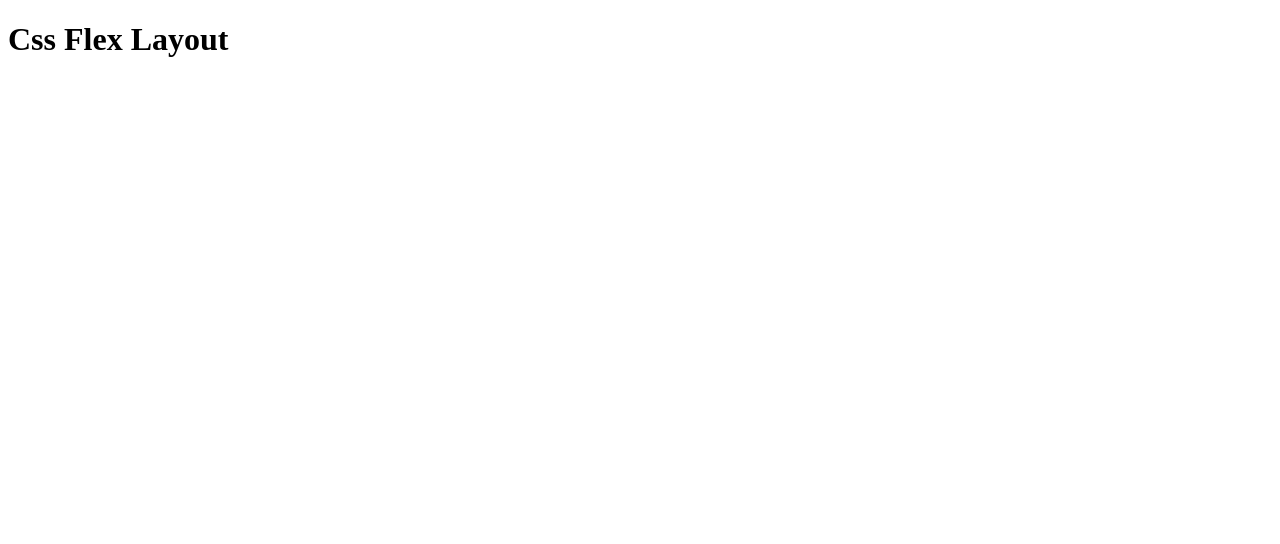
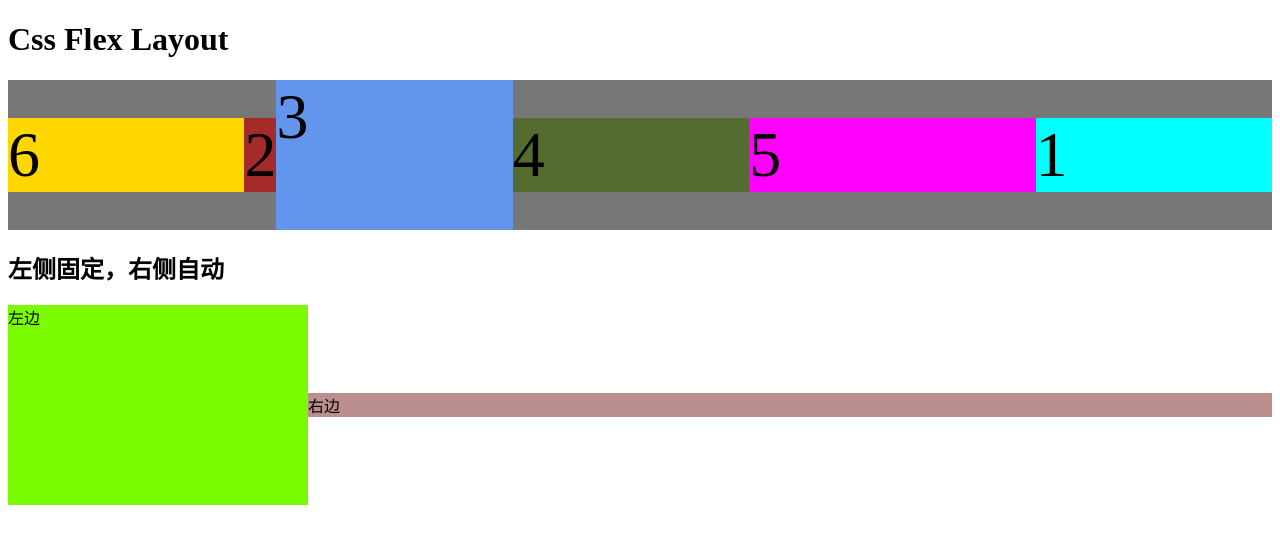
Before and after one commit to nieGX/front-end, a plain HTML site: page css/layout/flex.html in a window 1280 px wide. Drawn offline with Linux system fonts and the light colour scheme.

Commit message:
Day5 Flex Layout

```diff
--- /dev/null
+++ b/css/layout/18-Challenge5.css
@@ -0,0 +1,23 @@
+.container {
+    width: 1000px;
+}
+
+/* flex容器 */
+.flex-box {
+    display: flex;
+    justify-content: space-between;
+    align-items: center;
+    gap: 60px;
+}
+
+/* 价格发货flex容器 */
+.flex-box-title {
+    display: flex;
+    align-items: center;
+    justify-content: space-between;
+}
+
+/* items */
+.flex-item {
+    flex: 1;
+}
--- a/css/layout/flex.css
+++ b/css/layout/flex.css
@@ -0,0 +1,97 @@
+/* 现代网页布局：flex布局 */
+.container {
+    background-color: #777;
+    height: 150px;
+    /* 设置为flex布局，此时元素称为flex容器 */
+    display: flex;
+
+    /* flex容器属性 */
+    /* 1.设置主轴：默认row横向轴 */
+    flex-direction: row;
+    /* 2.设置items超出容器是否换行，默认不换行 */
+    flex-wrap: nowrap;
+    /* 以上属性可简写为flex-flow:row nowrap; */
+    /* flex-flow: row nowrap; */
+    /* 3.设置items在主轴上的对齐位置，默认flex-start */
+    justify-content: center;
+    /* 4.设置items在交叉轴上的对齐位置，默认stretch */
+    align-items: center;
+    /* 5.设置items之间的间隙 */
+    /* gap: 12px; */
+}
+
+.el {
+    font-size: 64px;
+
+    /* 容器下的items属性 */
+    /*
+        flex-grow:0;
+        flex-shrink:1;
+        flex-basis:auto;
+        以上3个属性可简写为
+        flex:0 1 auto;
+    */
+    /* 简写属性felx：flex-grow:1|flex-shrink:0;|flex-basis:0%; */
+    /* 只填一个值表示永远修改的只是flex-grow */
+    flex: 1;
+    /* items排序 */
+    order: 0;
+    /* 自身item在容器交叉轴上的对齐方式 */
+    /* align-self: stretch; */
+}
+
+.el-1 {
+    background-color: aqua;
+    /* 排到最后 */
+    order: 1;
+}
+
+.el-2 {
+    background-color: brown;
+    /* 不允许自动拉伸 */
+    flex-grow: 0;
+}
+
+.el-3 {
+    background-color: cornflowerblue;
+    /* 交叉轴上拉伸填满 */
+    align-self: stretch;
+}
+
+.el-4 {
+    background-color: darkolivegreen;
+}
+
+.el-5 {
+    background-color: fuchsia;
+    /* 不允许自动收缩 */
+    flex-basis: 50px;
+    flex-shrink: 0;
+
+}
+
+.el-6 {
+    background-color: gold;
+    /* 排在第一 */
+    order: -1;
+}
+
+.flex-container {
+    display: flex;
+
+}
+
+.items {}
+
+.flex-left {
+    background-color: lawngreen;
+    width: 300px;
+    height: 200px;
+    flex-shrink: 0;
+}
+
+.flex-right {
+    background-color: rosybrown;
+    flex: 1;
+    align-self: center;
+}
--- a/css/layout/flex.html
+++ b/css/layout/flex.html
@@ -8,5 +8,20 @@
   </head>
   <body>
     <h1>Css Flex Layout</h1>
+
+    <div class="container">
+      <div class="el el-1">1</div>
+      <div class="el el-2">2</div>
+      <div class="el el-3">3</div>
+      <div class="el el-4">4</div>
+      <div class="el el-5">5</div>
+      <div class="el el-6">6</div>
+    </div>
+
+    <h2>左侧固定，右侧自动</h2>
+    <div class="flex-container">
+      <div class="items flex-left">左边</div>
+      <div class="items flex-right">右边</div>
+    </div>
   </body>
 </html>
```
Also changed, not shown: html/08-Challenge2.html (+10 -5 lines).
